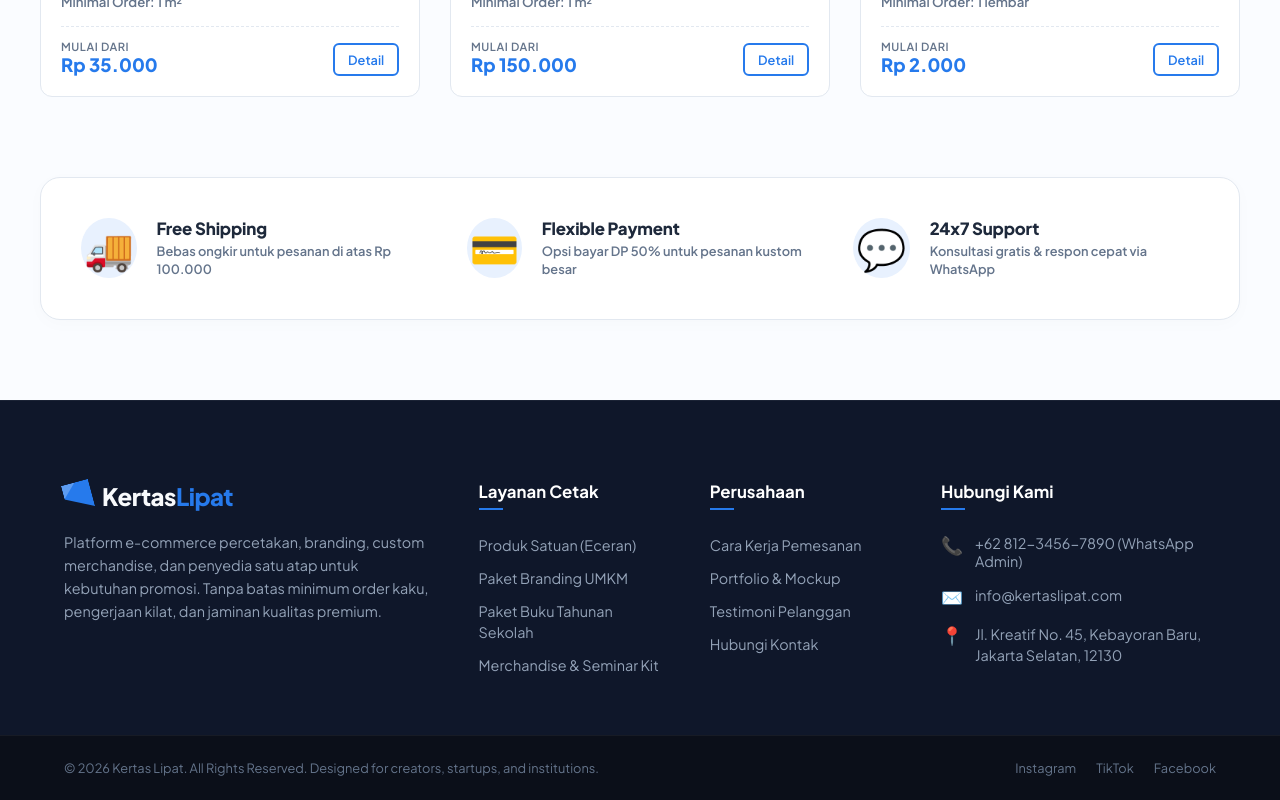
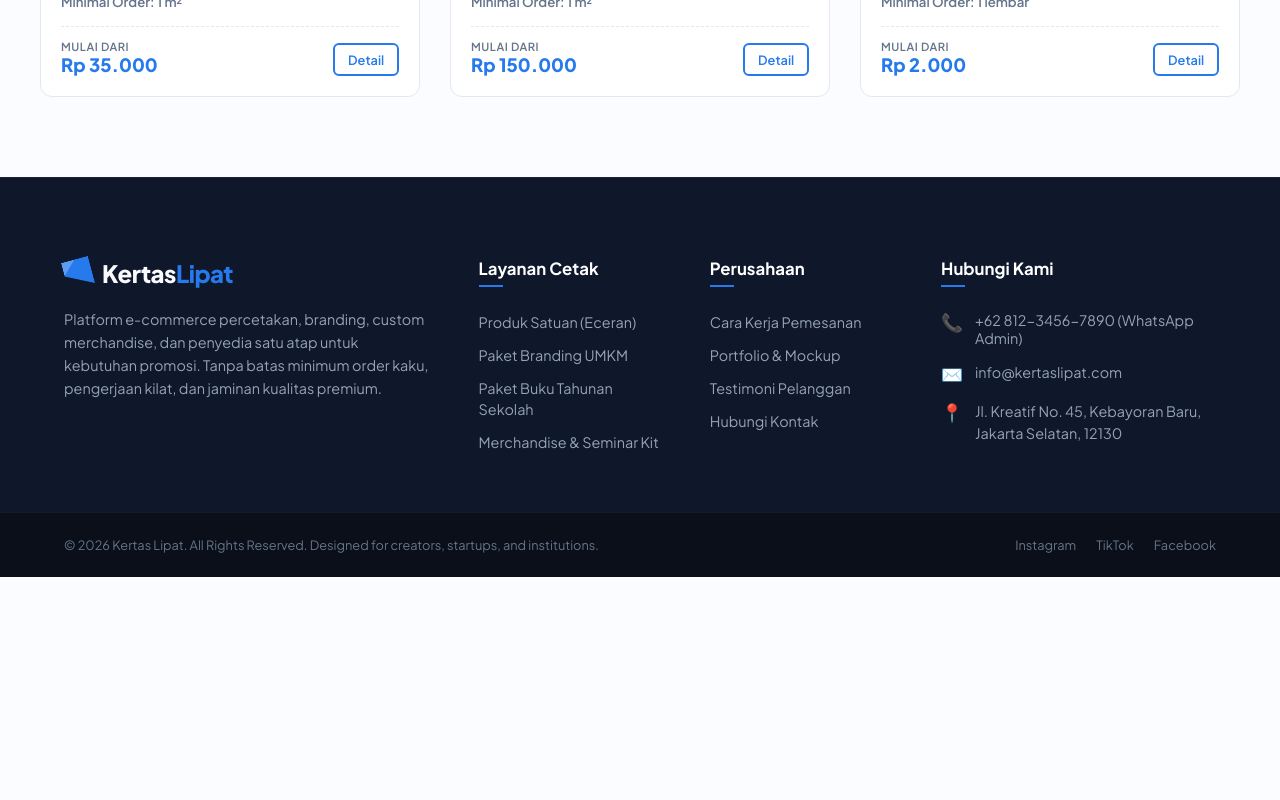
Before and after one commit to Ardiyanto24/mockup-website-kertas-lipat, a Next.js app: page /products/kl-prt-01 in a window 1280 px wide. Shown: the part 1999-2799 px from the top of the page. After the commit the page ends 2576 px from the top, so only its background shows below. Built offline with nearby package versions, Linux system fonts and the light colour scheme.

Commit message:
style(pdp): remove highlightsRow banner from bottom of product detail page

```diff
--- a/src/components/templates/ProductsDetailTemplate/ProductsDetailTemplate.tsx
+++ b/src/components/templates/ProductsDetailTemplate/ProductsDetailTemplate.tsx
@@ -103,30 +103,7 @@ export function ProductsDetailTemplate({ product }: ProductsDetailTemplateProps)
           </div>
         </section>
 
-        {/* Highlights Features badges row at bottom */}
-        <section className={styles.highlightsRow}>
-          <div className={styles.highlightBadge}>
-            <span className={styles.highlightIcon}>🚚</span>
-            <div className={styles.highlightText}>
-              <h4 className={styles.highlightTitle}>Free Shipping</h4>
-              <p className={styles.highlightDesc}>Bebas ongkir untuk pesanan di atas Rp 100.000</p>
-            </div>
-          </div>
-          <div className={styles.highlightBadge}>
-            <span className={styles.highlightIcon}>💳</span>
-            <div className={styles.highlightText}>
-              <h4 className={styles.highlightTitle}>Flexible Payment</h4>
-              <p className={styles.highlightDesc}>Opsi bayar DP 50% untuk pesanan kustom besar</p>
-            </div>
-          </div>
-          <div className={styles.highlightBadge}>
-            <span className={styles.highlightIcon}>💬</span>
-            <div className={styles.highlightText}>
-              <h4 className={styles.highlightTitle}>24x7 Support</h4>
-              <p className={styles.highlightDesc}>Konsultasi gratis & respon cepat via WhatsApp</p>
-            </div>
-          </div>
-        </section>
+
       </main>
 
       <Footer />
```
